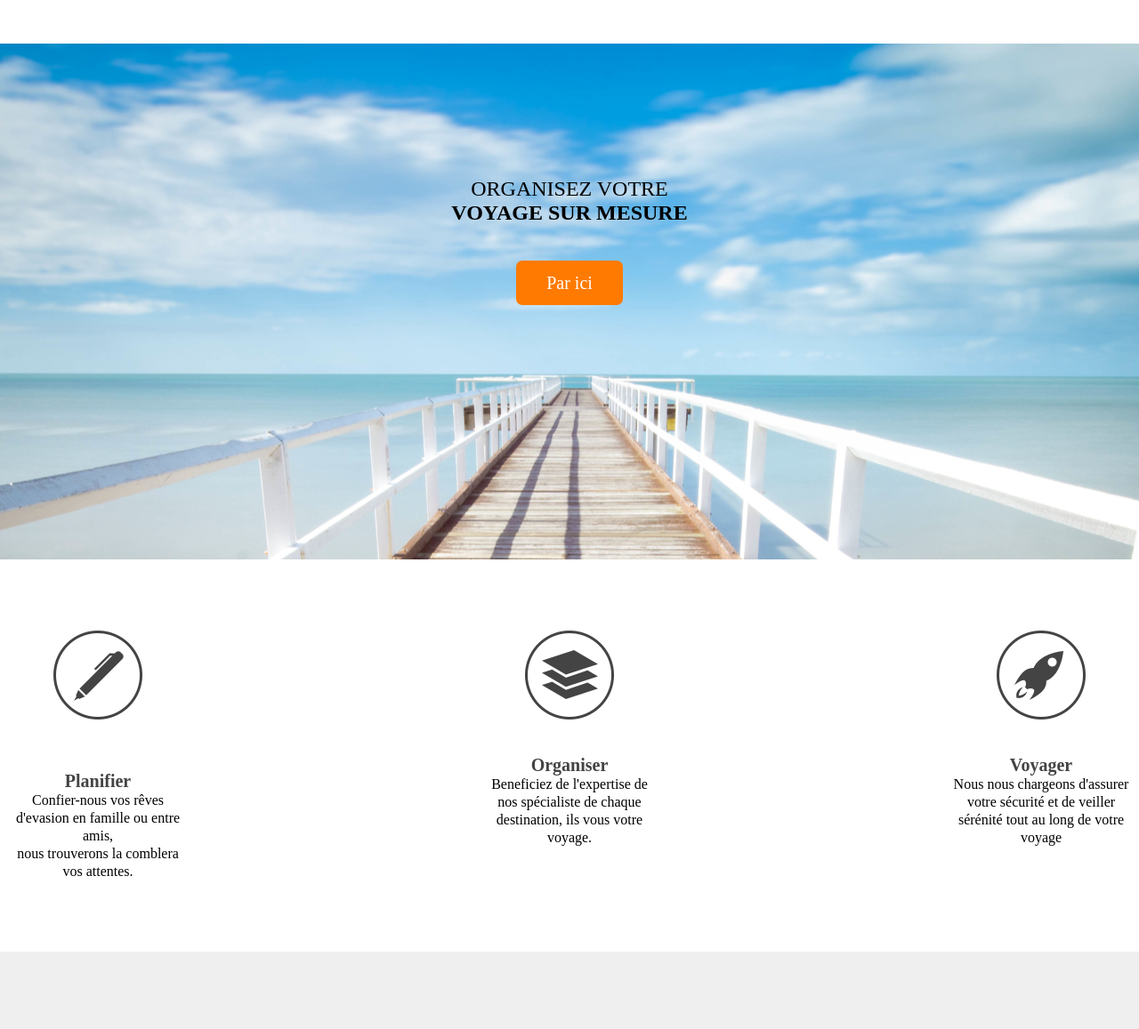
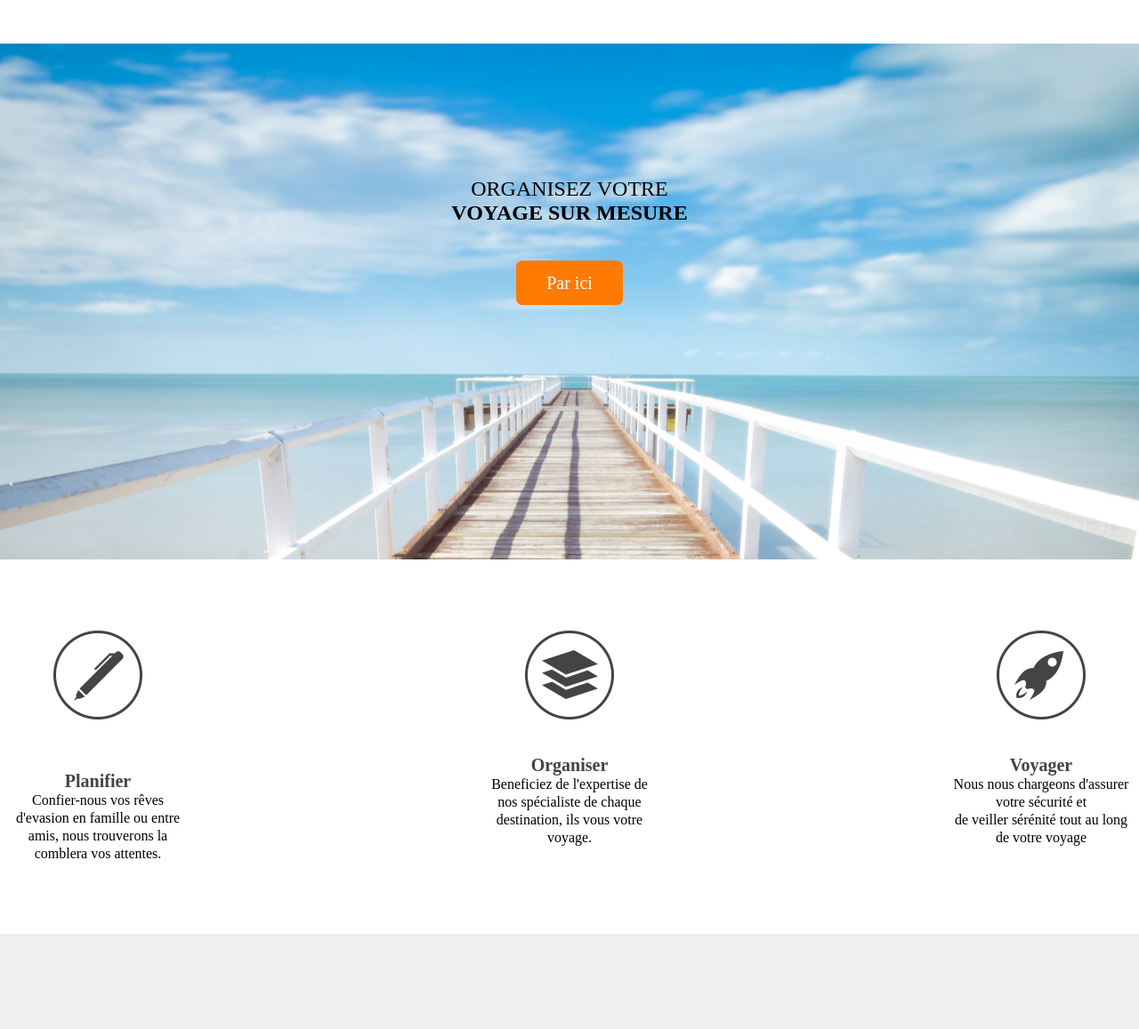
Before and after one commit to DIALLO667/travelagency, a plain HTML site: page index.html in a window 1280 px wide. Shown: the part 71-1228 px from the top of the page at 89% size. Drawn offline with Linux system fonts and the light colour scheme.

Commit message:
agencedevoyage256

```diff
--- a/index.html
+++ b/index.html
@@ -46,7 +46,7 @@
                         Planifier
                     </h4>
                     <p>
-                        Confier-nous vos rêves d'evasion en famille ou entre amis,<br> nous trouverons la
+                        Confier-nous vos rêves d'evasion en famille ou entre <br> amis, nous trouverons la
                         comblera vos attentes.
                     </p>
 
@@ -56,7 +56,7 @@
                         Organiser
                     </h4>
                     <p>
-                        Beneficiez de l'expertise de nos spécialiste de chaque destination, ils vous votre voyage.
+                        Beneficiez de l'expertise de nos spécialiste de chaque <br>destination, ils vous votre voyage.
                     </p>
                 </li>
                 <li class="step-3">
@@ -64,7 +64,7 @@
                         Voyager
                     </h4>
                     <p>
-                        Nous nous chargeons d'assurer votre sécurité et de veiller sérénité tout au long
+                        Nous nous chargeons d'assurer votre sécurité et <br> de veiller sérénité tout au long
                         de votre voyage
                     </p>
                 </li>
```
